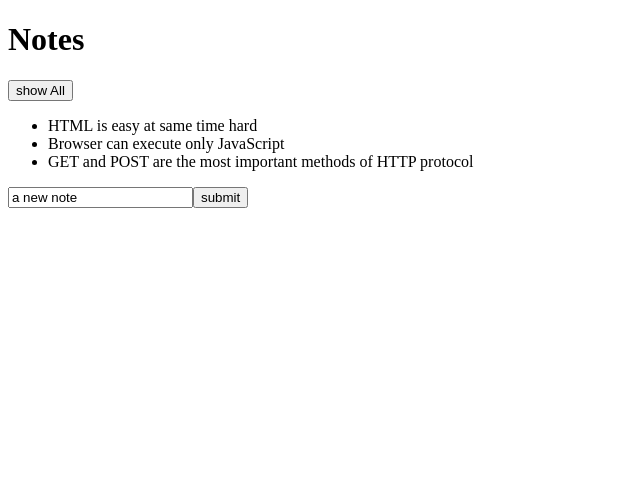
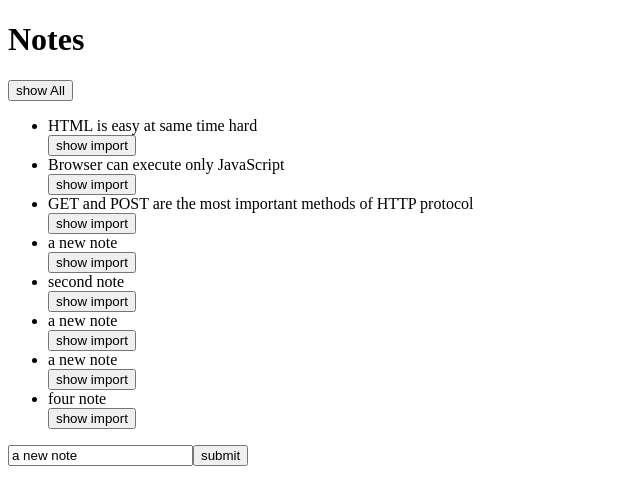
Before and after one commit to Nepsoul/notes-app, a React (Create React App) app in the folder notes-app/: page / in a window 1280 px wide. Shown: the top 504 px of the page, without its empty margins (0-640 px from the left). Built offline with nearby package versions, Linux system fonts and the light colour scheme; data requests are answered from the project's data file.

Commit message:
feat: .put method

```diff
--- a/notes-app/db.json
+++ b/notes-app/db.json
@@ -17,6 +17,36 @@
       "content": "GET and POST are the most important methods of HTTP protocol",
       "date": "2022-1-17T19:20:14.298Z",
       "important": true
+    },
+    {
+      "id": 4,
+      "content": "a new note",
+      "date": "2022-07-22T07:05:40.564Z",
+      "important": false
+    },
+    {
+      "id": 5,
+      "content": "second note",
+      "date": "2022-07-22T07:07:20.361Z",
+      "important": false
+    },
+    {
+      "id": 6,
+      "content": "a new note",
+      "date": "2022-07-22T07:07:41.901Z",
+      "important": false
+    },
+    {
+      "id": 7,
+      "content": "a new note",
+      "date": "2022-07-22T07:11:03.688Z",
+      "important": true
+    },
+    {
+      "id": 8,
+      "content": " four note",
+      "date": "2022-07-22T07:11:22.284Z",
+      "important": true
     }
   ]
 }
--- a/notes-app/src/App.js
+++ b/notes-app/src/App.js
@@ -2,14 +2,27 @@ import { useState, useEffect } from "react";
 import axios from "axios";
 
 import Note from "./Note";
+import getAll from "./services/notes";
 
 const App = () => {
   const [notes, setNotes] = useState([]);
   const [newNote, setnewNote] = useState("a new note");
   const [showAll, setshowAll] = useState(true);
 
+  const toggleImportanceOf = (id) => {
+    const url = `http://localhost:3001/notes/${id}`;
+    const note = notes.find((n) => n.id === id);
+    const changedNote = { ...note, important: !note.important };
+
+    axios.put(url, changedNote).then((response) => {
+      setNotes(notes.map((note) => (note.id !== id ? note : response.data)));
+    });
+    console.log(`importance of ${id} needs to be toggled`);
+  };
+
   useEffect(() => {
     axios.get("http://localhost:3001/notes").then((Response) => {
+      //getAll.then((Response) => {
       setNotes(Response.data);
       console.log(Response);
     });
@@ -24,14 +37,21 @@ const App = () => {
       date: new Date().toISOString(),
       important: Math.random() < 0.5 ? true : false,
     };
-    setNotes([...notes, note]);
-    setnewNote(" ");
+    // console.log("button clicked", event.target);
+    // setNotes([...notes, note]);
+    // setnewNote(" ");
 
-    console.log("button clicked", event.target);
+    axios.post("http://localhost:3001/notes", note).then((Response) => {
+      console.log(Response.data);
+      setNotes([...notes, Response.data]);
+      setnewNote(" ");
+    });
   };
+
   const handleNoteChange = (event) => {
     setnewNote(event.target.value);
   };
+
   const random = () => setshowAll(!showAll);
 
   const notesToShow = showAll
@@ -45,7 +65,11 @@ const App = () => {
       <button onClick={random}>show {showAll ? "All" : "Important"}</button>
       <ul>
         {notesToShow.map((note) => (
-          <Note key={note.id} note={note} />
+          <Note
+            key={note.id}
+            note={note}
+            toggleImportance={() => toggleImportanceOf(note.id)}
+          />
         ))}
       </ul>
       <form onSubmit={addNote}>
--- a/notes-app/src/Note.js
+++ b/notes-app/src/Note.js
@@ -1,7 +1,9 @@
-const Note = ({ note }) => {
+const Note = ({ note, toggleImportance }) => {
+  const label = note.toggleImportance;
   return (
     <>
       <li>{note.content}</li>
+      <button onClick={toggleImportance}>show import{label}</button>
     </>
   );
 };
--- /dev/null
+++ b/notes-app/src/services/notes.js
@@ -0,0 +1,20 @@
+import axios from "axios";
+const baseUrl = "http://localhost:3001/notes";
+const getAll = () => {
+  let response = axios.get(baseUrl);
+  return response.data;
+};
+
+const create = (newObject) => {
+  return axios.post(baseUrl, newObject);
+};
+
+const update = (id, newObject) => {
+  return axios.put(`${baseUrl}/${id}`, newObject);
+};
+
+export default {
+  getAll: getAll,
+  create: create,
+  update: update,
+};
```
